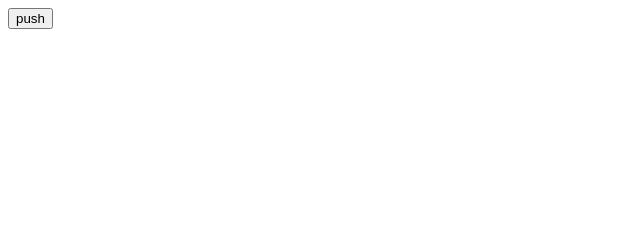
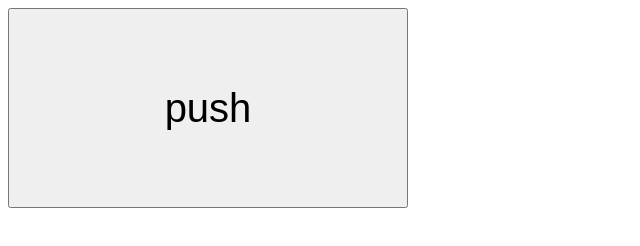
Before and after one commit to sonsongithub/WebKitSample, a plain HTML site: page node/index.html in a window 1280 px wide. Shown: the whole page, without its empty margins (0-640 px from the left). Drawn offline with Linux system fonts and the light colour scheme.

```diff
--- a/node/index.html
+++ b/node/index.html
@@ -5,6 +5,8 @@
 }
 </script>
 <body>
-	<input type="button" value="push" onclick="OnButtonClick();"/>
+	<font size=20>
+		<input type="button" value="push" style="WIDTH: 400px; HEIGHT: 200px;font-size:40" onclick="OnButtonClick();"/>
+	</font>
 </body>
 </html>
--- a/node/server.js
+++ b/node/server.js
@@ -7,4 +7,4 @@
         res.writeHead(200, {'Content-Type':'text/html; charset=utf-8'});
         res.end(content);
     });
-}).listen(8192, '127.0.0.1');
+}).listen(8081, '127.0.0.1');
```
Also changed, not shown: 2 other files.
